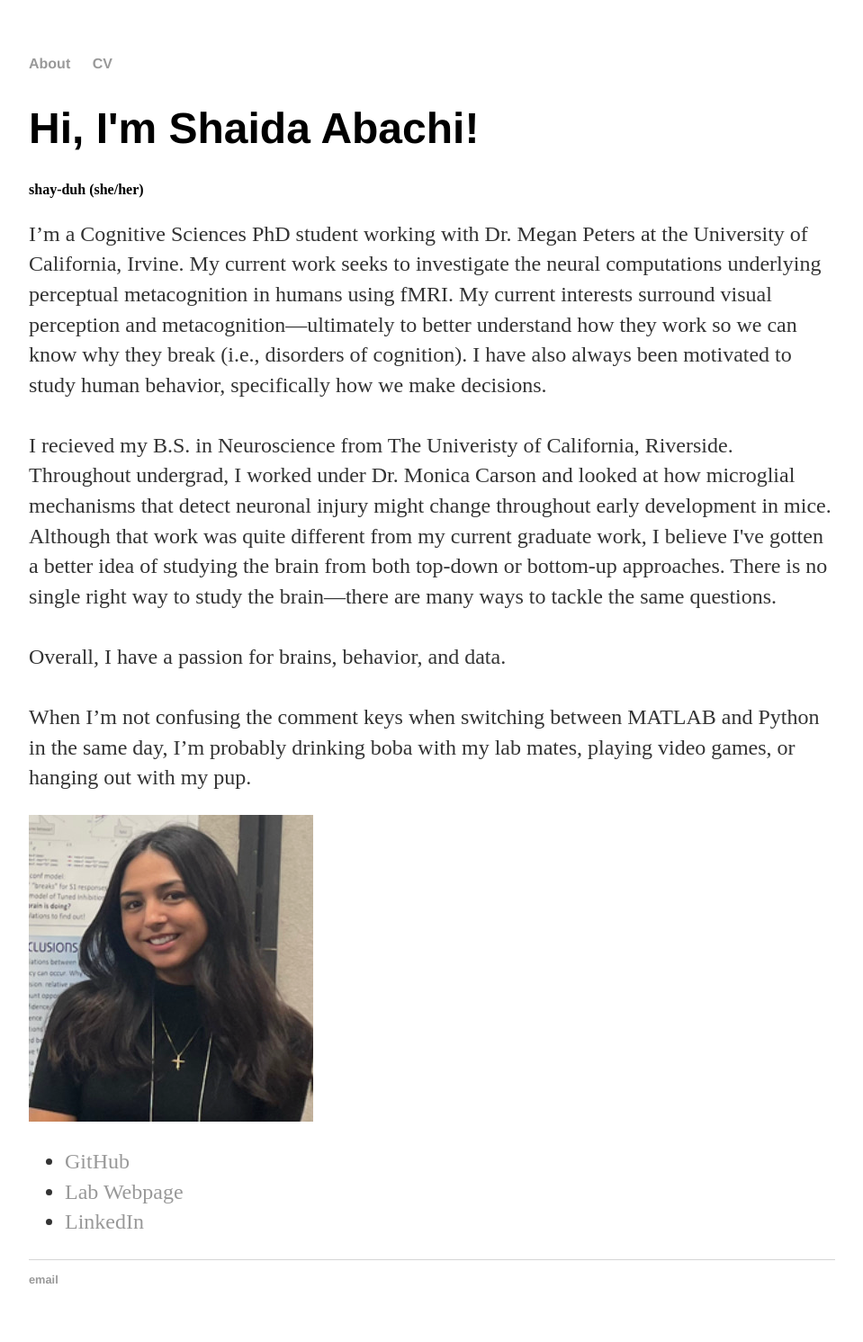
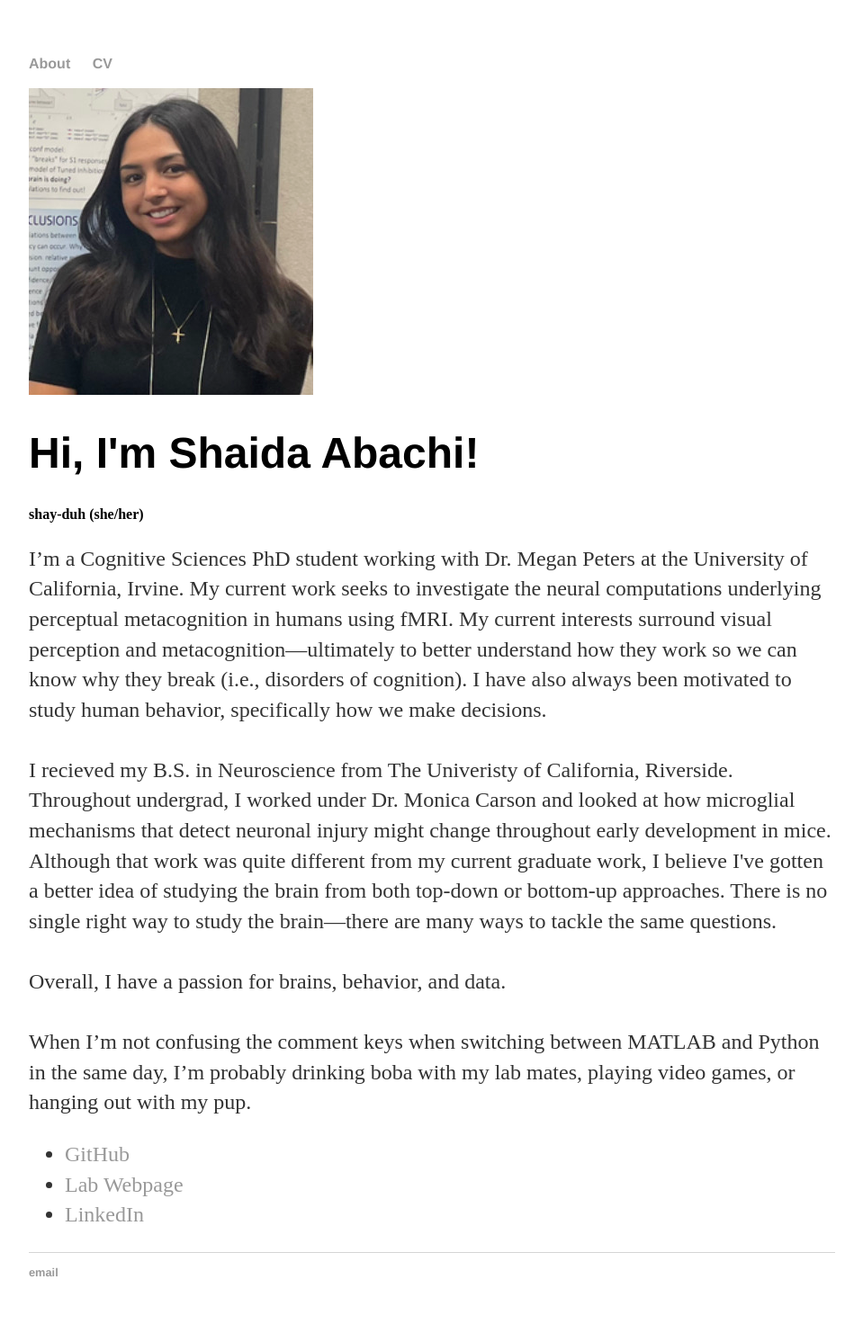
Before and after one commit to shaida-abachi/shaida-abachi.github.io, a Jekyll site: the page built from index.html, in a window 1280 px wide. Shown: the whole page at 90% size, without its empty margins (160-1119 px from the left). Built offline with Jekyll 4.4.1, drawn with Linux system fonts in a browser that asks for light colours.

Commit message:
Update index.html
changing whole layout

```diff
--- a/index.html
+++ b/index.html
@@ -2,6 +2,9 @@
 layout: default
 title: Shaida Abachi
 ---
+		<div class="wrap">
+        		<img src="/img/home_pic.png"/>
+      		</div>
 
 		<div class="blurb">
 			<h1>Hi, I'm Shaida Abachi!</h1> <b>shay-duh (she/her)</b>
@@ -22,11 +25,10 @@ title: Shaida Abachi
 
 				When I’m not confusing the comment keys when switching between MATLAB and Python in the same day, I’m probably drinking boba with my lab mates, playing video games, or hanging out with my pup. </p>
 		</div>
-			<div class="profile float-right">
-     		   	<img class="img-fluid z-depth-1 rounded" src="/img/home_pic.png">
-       			</div>
-			<ul class="contacts">
-				<li><a href="https://github.com/shaida-abachi">GitHub</a></li>
-				<li><a href="https://faculty.sites.uci.edu/cnclab/people/">Lab Webpage</a></li>
-				<li><a href="https://www.linkedin.com/in/shaida-abachi/">LinkedIn</a></li>
-				</ul>
+
+
+		<ul class="contacts">
+			<li><a href="https://github.com/shaida-abachi">GitHub</a></li>
+			<li><a href="https://faculty.sites.uci.edu/cnclab/people/">Lab Webpage</a></li>
+			<li><a href="https://www.linkedin.com/in/shaida-abachi/">LinkedIn</a></li>
+		</ul>
```
